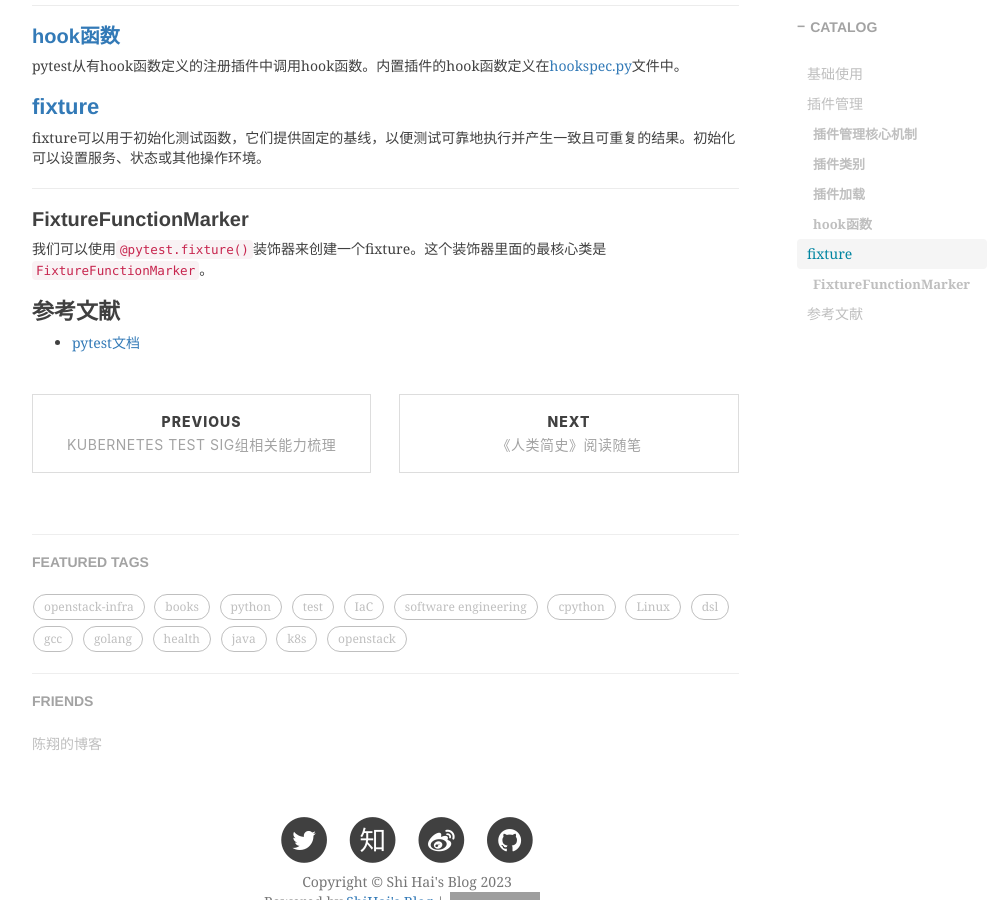
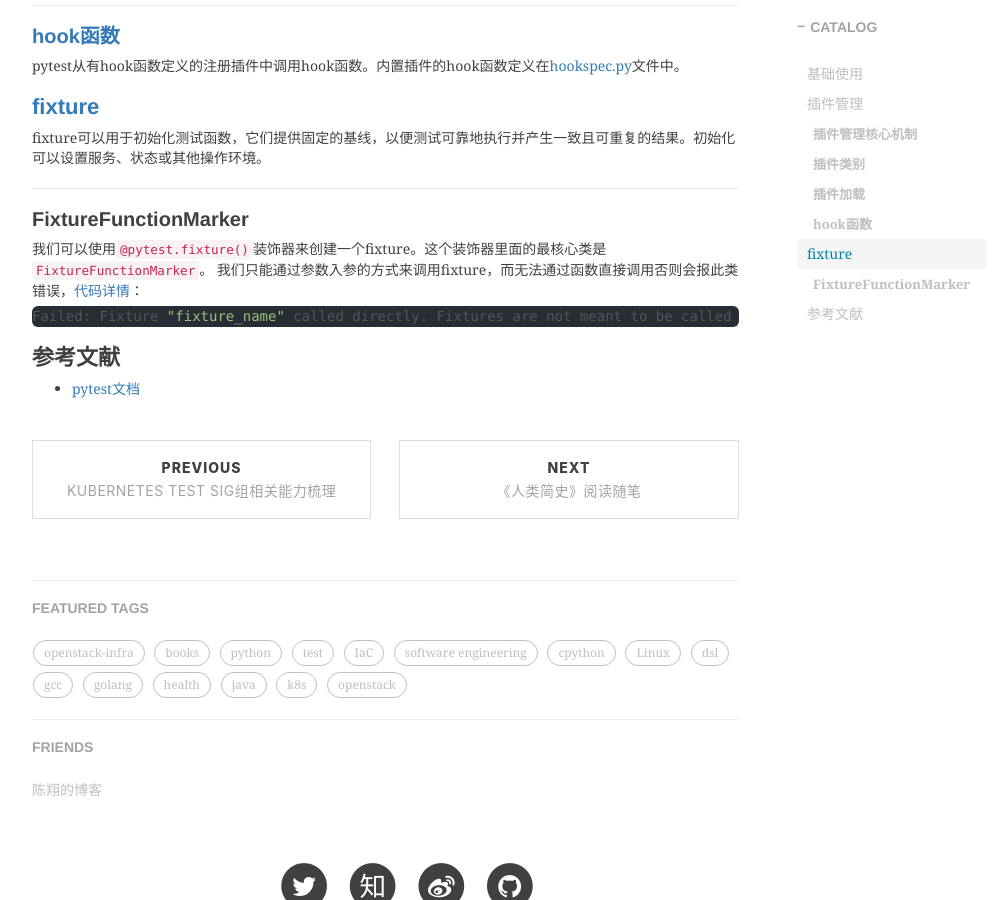
Before and after one commit to shihai1991/shihai1991.github.io, a Jekyll site: the page built from _posts/2023-07-17-pytest学习.md, in a window 1280 px wide and 900 px high, scrolled down 1026 px. Shown: the whole window, without its empty margins (233-1234 px from the left). Built offline with Jekyll 4.4.1, drawn with Linux system fonts in a browser that asks for light colours; nearby versions of some CDN libraries; comment, search, counter and statistics services are not loaded; grey boxes are pictures that could not be loaded.

Commit message:
Update 2023-07-17-pytest学习.md

````diff
--- a/_posts/2023-07-17-pytest学习.md
+++ b/_posts/2023-07-17-pytest学习.md
@@ -33,6 +33,10 @@ fixture可以用于初始化测试函数，它们提供固定的基线，以便
 
 ## FixtureFunctionMarker
 我们可以使用`@pytest.fixture()`装饰器来创建一个fixture。这个装饰器里面的最核心类是`FixtureFunctionMarker`。
+我们只能通过参数入参的方式来调用fixture，而无法通过函数直接调用否则会报此类错误，[代码详情](https://github.com/pytest-dev/pytest/blob/15fadd8c5cb6a4812c8b2a6ebcbb37c3d05eb7fe/src/_pytest/fixtures.py#L1174)：
+```shell
+Failed: Fixture "fixture_name" called directly. Fixtures are not meant to be called directly,
+```
 
 # 参考文献
 - [pytest文档](https://docs.pytest.org/)
````
